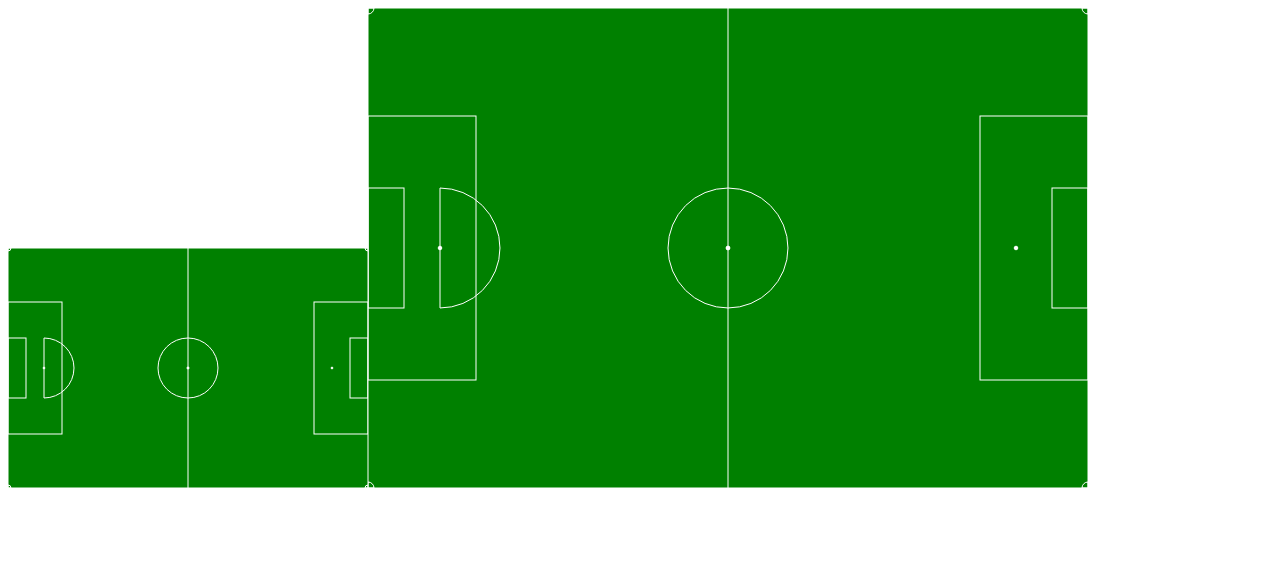
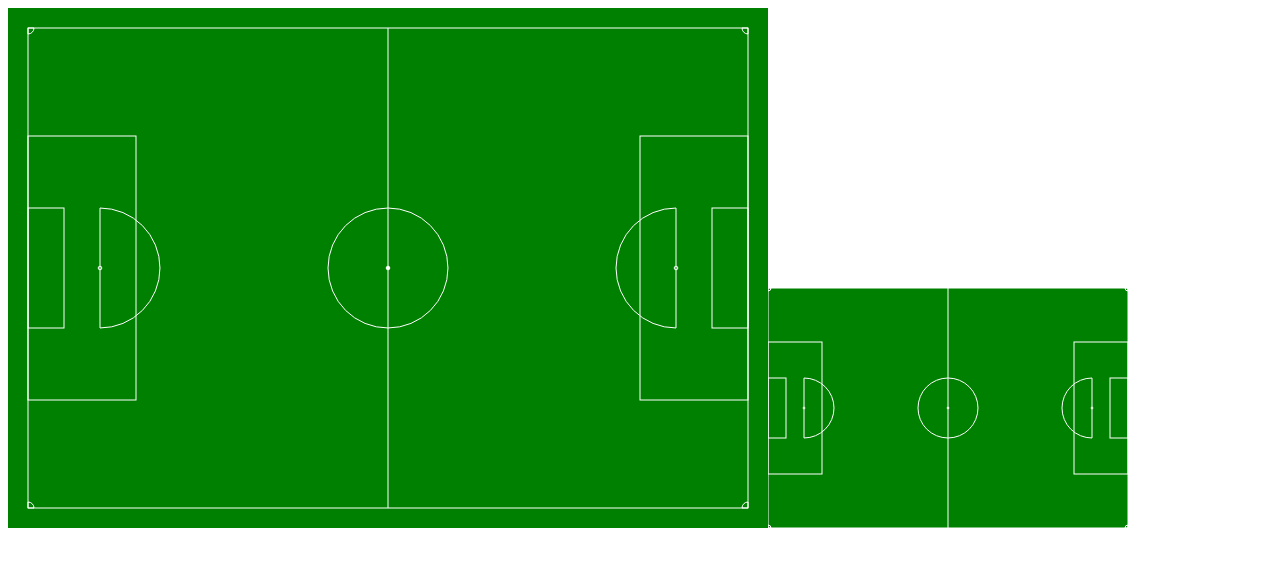
Before and after one commit to namroodinc/namroodinc.com, a React (Create React App) app: page / in a window 1280 px wide. Shown: the top 566 px of the page. Built offline with nearby package versions, Linux system fonts and the light colour scheme.

Commit message:
got the soccer pitch done, pretty much

```diff
--- /dev/null
+++ b/src/packages/pitchgen/PlayingArea/Soccer.js
@@ -0,0 +1,156 @@
+import React, { useRef } from "react";
+import * as d3 from "d3";
+
+export const SoccerPitch = ({ height = 480, padding = 0, width = 720 }) => {
+  const ref = useRef();
+  const strokeWidth = 1;
+
+  const half = (
+    <>
+      <path
+        d={d3.arc()({
+          innerRadius: 0,
+          outerRadius: width * 0.0833,
+          startAngle: 0,
+          endAngle: Math.PI / 1
+        })}
+        transform={`translate(${width * 0.1}, ${height / 2})`}
+        fill="none"
+        stroke="white"
+        strokeWidth={strokeWidth}
+      />
+      <rect
+        x={0}
+        y={height / 2 - height * 0.275}
+        width={width * 0.15}
+        height={height * 0.55}
+        fill="none"
+        stroke="white"
+        strokeWidth={strokeWidth}
+      />
+      <rect
+        x={0}
+        y={height / 2 - height * 0.125}
+        width={width * 0.05}
+        height={height * 0.25}
+        fill="none"
+        stroke="white"
+        strokeWidth={strokeWidth}
+      />
+      <circle
+        cx={width * 0.1}
+        cy={height / 2}
+        r={width * 0.0025}
+        fill="none"
+        stroke="white"
+        strokeWidth={strokeWidth}
+      />
+    </>
+  );
+
+  const heightWithPadding = height + padding * 2;
+  const widthWithPadding = width + padding * 2;
+
+  return (
+    <svg height={heightWithPadding} width={widthWithPadding} ref={ref}>
+      <g>
+        <rect
+          x={0}
+          y={0}
+          width={widthWithPadding}
+          height={heightWithPadding}
+          fill="green"
+        />
+      </g>
+      <g transform={`translate(${padding}, ${padding})`}>
+        <g>
+          <rect
+            x={0}
+            y={0}
+            width={width}
+            height={height}
+            fill="none"
+            stroke="white"
+            strokeWidth={strokeWidth}
+          />
+          <line
+            x1={width / 2}
+            y1={0}
+            x2={width / 2}
+            y2={height}
+            stroke="white"
+            strokeWidth={strokeWidth}
+          />
+          <circle
+            cx={width / 2}
+            cy={height / 2}
+            r={width * 0.0833}
+            fill="none"
+            stroke="white"
+            strokeWidth={strokeWidth}
+          />
+          <circle
+            cx={width / 2}
+            cy={height / 2}
+            r={width * 0.0025}
+            fill="white"
+            stroke="white"
+            strokeWidth={strokeWidth}
+          />
+        </g>
+        <g>{half}</g>
+        <g transform={`translate(${width}, 0) scale(-1, 1)`}>{half}</g>
+        <g>
+          <path
+            d={d3.arc()({
+              innerRadius: 0,
+              outerRadius: width * 0.00833,
+              startAngle: Math.PI / 2,
+              endAngle: Math.PI
+            })}
+            transform={`translate(0, 0)`}
+            fill="none"
+            stroke="white"
+            strokeWidth={strokeWidth}
+          />
+          <path
+            d={d3.arc()({
+              innerRadius: 0,
+              outerRadius: width * 0.00833,
+              startAngle: Math.PI,
+              endAngle: Math.PI * 1.5
+            })}
+            transform={`translate(${width}, 0)`}
+            fill="none"
+            stroke="white"
+            strokeWidth={strokeWidth}
+          />
+          <path
+            d={d3.arc()({
+              innerRadius: 0,
+              outerRadius: width * 0.00833,
+              startAngle: Math.PI * 1.5,
+              endAngle: Math.PI * 2
+            })}
+            transform={`translate(${width}, ${height})`}
+            fill="none"
+            stroke="white"
+            strokeWidth={strokeWidth}
+          />
+          <path
+            d={d3.arc()({
+              innerRadius: 0,
+              outerRadius: width * 0.00833,
+              startAngle: 0,
+              endAngle: Math.PI / 2
+            })}
+            transform={`translate(0, ${height})`}
+            fill="none"
+            stroke="white"
+            strokeWidth={strokeWidth}
+          />
+        </g>
+      </g>
+    </svg>
+  );
+};
--- /dev/null
+++ b/src/packages/pitchgen/PlayingArea/index.js
@@ -0,0 +1,3 @@
+import { SoccerPitch } from "./Soccer";
+
+export { SoccerPitch };
--- a/src/packages/pitchgen/index.js
+++ b/src/packages/pitchgen/index.js
@@ -1,209 +1,12 @@
-import React, { useEffect, useRef } from "react";
-import * as d3 from "d3";
+import React from "react";
 
-// import styles from "./styles.module.scss";
-
-const Svg = ({ width = 120, height = 80 }) => {
-  const ref = useRef();
-
-  useEffect(() => {
-    const svgElement = d3.select(ref.current);
-
-    const strokeWidth = 1;
-
-    svgElement
-      .append("rect")
-      .attr("x", 0)
-      .attr("y", 0)
-      .attr("width", width)
-      .attr("height", height)
-      .attr("fill", "green")
-      .attr("stroke", "white")
-      .attr("stroke-width", strokeWidth);
-
-    svgElement
-      .append("circle")
-      .attr("cx", width / 2)
-      .attr("cy", height / 2)
-      .attr("r", width * 0.0833)
-      .attr("fill", "none")
-      .attr("stroke", "white")
-      .attr("stroke-width", strokeWidth);
-
-    svgElement
-      .append("line")
-      .attr("x1", width / 2)
-      .attr("y1", 0)
-      .attr("x2", width / 2)
-      .attr("y2", height)
-      .attr("stroke", "white")
-      .attr("stroke-width", strokeWidth);
-
-    svgElement
-      .append("rect")
-      .attr("x", 0)
-      .attr("y", height / 2 - height * 0.275)
-      .attr("width", width * 0.15)
-      .attr("height", height * 0.55)
-      .attr("fill", "none")
-      .attr("stroke", "white")
-      .attr("stroke-width", strokeWidth);
-
-    svgElement
-      .append("rect")
-      .attr("x", 0)
-      .attr("y", height / 2 - height * 0.125)
-      .attr("width", width * 0.05)
-      .attr("height", height * 0.25)
-      .attr("fill", "none")
-      .attr("stroke", "white")
-      .attr("stroke-width", strokeWidth);
-
-    svgElement
-      .append("rect")
-      .attr("x", width - width * 0.15)
-      .attr("y", height / 2 - height * 0.275)
-      .attr("width", width * 0.15)
-      .attr("height", height * 0.55)
-      .attr("fill", "none")
-      .attr("stroke", "white")
-      .attr("stroke-width", strokeWidth);
-
-    svgElement
-      .append("rect")
-      .attr("x", width - width * 0.05)
-      .attr("y", height / 2 - height * 0.125)
-      .attr("width", width * 0.05)
-      .attr("height", height * 0.25)
-      .attr("fill", "none")
-      .attr("stroke", "white")
-      .attr("stroke-width", strokeWidth);
-
-    svgElement
-      .append("circle")
-      .attr("cx", width * 0.1)
-      .attr("cy", height / 2)
-      .attr("r", width * 0.0025)
-      .attr("fill", "white")
-      .attr("stroke", "white")
-      .attr("stroke-width", strokeWidth);
-
-    svgElement
-      .append("path")
-      .attr(
-        "d",
-        d3.arc()({
-          innerRadius: 0,
-          outerRadius: width * 0.0833,
-          startAngle: 0,
-          endAngle: Math.PI / 1
-        })
-      )
-      .attr("transform", `translate(${width * 0.1}, ${height / 2})`)
-      .attr("fill", "none")
-      .attr("stroke", "white")
-      .attr("stroke-width", strokeWidth);
-
-    svgElement
-      .append("circle")
-      .attr("cx", width * 0.9)
-      .attr("cy", height / 2)
-      .attr("r", width * 0.0025)
-      .attr("fill", "white")
-      .attr("stroke", "white")
-      .attr("stroke-width", strokeWidth);
-
-    svgElement
-      .append("circle")
-      .attr("cx", width / 2)
-      .attr("cy", height / 2)
-      .attr("r", width * 0.0025)
-      .attr("fill", "white")
-      .attr("stroke", "white")
-      .attr("stroke-width", strokeWidth);
-
-    svgElement
-      .append("circle")
-      .attr("cx", width / 2)
-      .attr("cy", height / 2)
-      .attr("r", width * 0.0025)
-      .attr("fill", "white")
-      .attr("stroke", "white")
-      .attr("stroke-width", strokeWidth);
-
-    svgElement
-      .append("path")
-      .attr(
-        "d",
-        d3.arc()({
-          innerRadius: 0,
-          outerRadius: width * 0.00833,
-          startAngle: Math.PI / 2,
-          endAngle: Math.PI
-        })
-      )
-      .attr("transform", `translate(0, 0)`)
-      .attr("fill", "none")
-      .attr("stroke", "white")
-      .attr("stroke-width", strokeWidth);
-
-    svgElement
-      .append("path")
-      .attr(
-        "d",
-        d3.arc()({
-          innerRadius: 0,
-          outerRadius: width * 0.00833,
-          startAngle: Math.PI,
-          endAngle: Math.PI * 1.5
-        })
-      )
-      .attr("transform", `translate(${width}, 0)`)
-      .attr("fill", "none")
-      .attr("stroke", "white")
-      .attr("stroke-width", strokeWidth);
-
-    svgElement
-      .append("path")
-      .attr(
-        "d",
-        d3.arc()({
-          innerRadius: 0,
-          outerRadius: width * 0.00833,
-          startAngle: Math.PI * 1.5,
-          endAngle: Math.PI * 2
-        })
-      )
-      .attr("transform", `translate(${width}, ${height})`)
-      .attr("fill", "none")
-      .attr("stroke", "white")
-      .attr("stroke-width", strokeWidth);
-
-    svgElement
-      .append("path")
-      .attr(
-        "d",
-        d3.arc()({
-          innerRadius: 0,
-          outerRadius: width * 0.00833,
-          startAngle: 0,
-          endAngle: Math.PI / 2
-        })
-      )
-      .attr("transform", `translate(0, ${height})`)
-      .attr("fill", "none")
-      .attr("stroke", "white")
-      .attr("stroke-width", strokeWidth);
-  }, [height, width]);
-
-  return <svg height={height} width={width} ref={ref} />;
-};
+import { SoccerPitch } from "./PlayingArea";
 
 export default function PitchGen() {
   return (
     <>
-      <Svg width={360} height={240} />
-      <Svg width={720} height={480} />
+      <SoccerPitch padding={20} />
+      <SoccerPitch width={360} height={240} />
     </>
   );
 }
```
